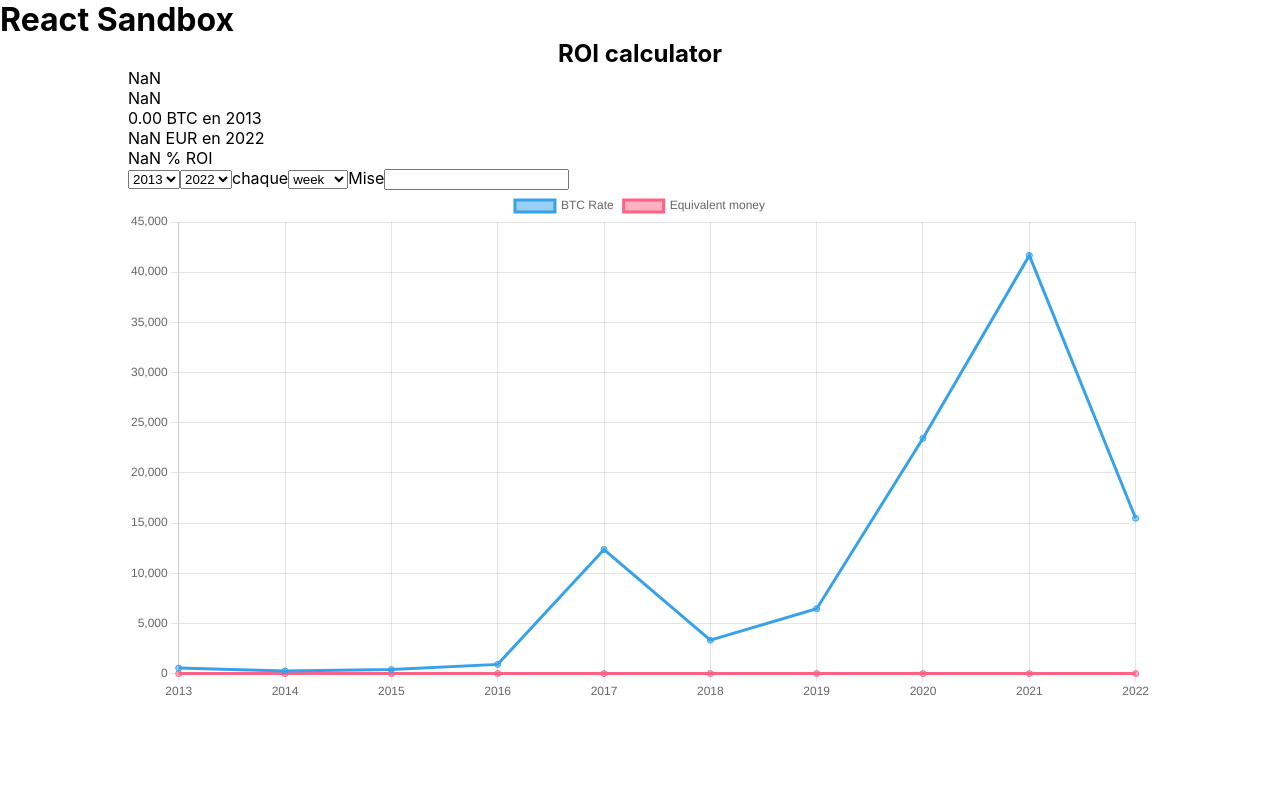
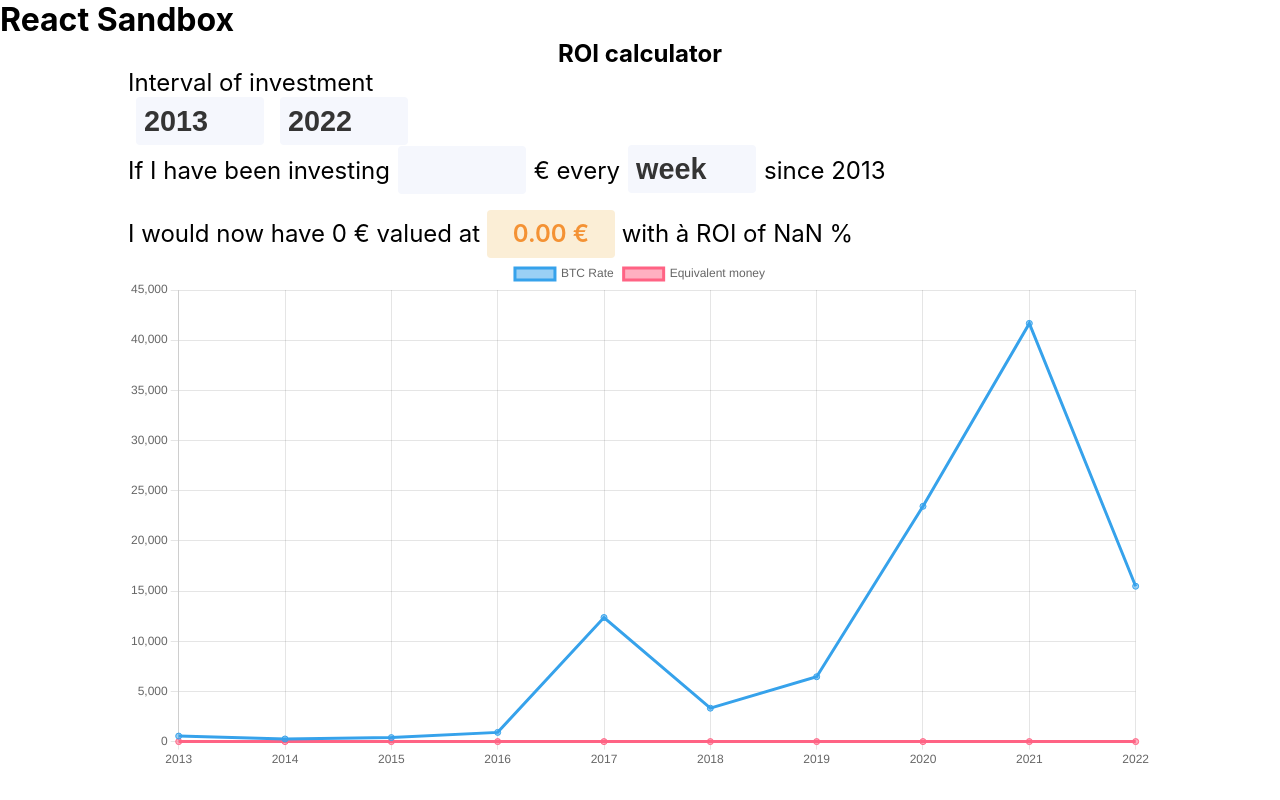
Before and after one commit to Dadagis/react-sandbox, a React (Create React App) app: page / in a window 1280 px wide. Built offline with nearby package versions, Linux system fonts and the light colour scheme.

Commit message:
:lipstick: Clearer visual indicators of what's happening

```diff
--- a/src/components/calculator.jsx
+++ b/src/components/calculator.jsx
@@ -25,7 +25,7 @@ export default function Calculator() {
     2022: 15479.995,
   });
   const [frequency, setFrequency] = useState({ week: 53, month: 12, year: 1 });
-  const [chosenFrequency, setChosenFrequency] = useState(null);
+  const [chosenFrequency, setChosenFrequency] = useState('week');
 
   const generateChart = () => {
     if (chart) chart.destroy();
@@ -127,7 +127,7 @@ export default function Calculator() {
 
   return (
     <div className="calculator">
-      <p>{chosenFrequency}</p>
+      {/* <p>{chosenFrequency}</p>
       <p>{(endYear - startYear) * frequency[chosenFrequency]}</p>
       <p>{(endYear - startYear) * frequency[chosenFrequency] * baseIncome}</p>
       <p>
@@ -148,8 +148,10 @@ export default function Calculator() {
             100
         )}{' '}
         % ROI
-      </p>
+      </p> */}
+      <p>Interval of investment</p>
       <select
+        className="dropdown-years"
         name="dropdown-years"
         id="dropdown-years-start"
         onChange={({ target }) => {
@@ -163,6 +165,7 @@ export default function Calculator() {
         ))}
       </select>
       <select
+        className="dropdown-years"
         name="dropdown-years"
         id="dropdown-years-end"
         onChange={({ target }) => {
@@ -178,8 +181,20 @@ export default function Calculator() {
             </option>
           ))}
       </select>
-      <span>chaque</span>
+      <div>
+        <span>If I have been investing</span>
+        <input
+          className="dropdown-years"
+          type="text"
+          name="investment"
+          id="investment"
+          onChange={({ target }) => {
+            setBaseIncome(Number(target.value));
+          }}
+        />
+        <span>€ every</span>
         <select
+          className="dropdown-years"
           name="dropdown-frequency"
           id="dropdown-frequency"
           onChange={({ target }) => {
@@ -192,15 +207,34 @@ export default function Calculator() {
             </option>
           ))}
         </select>
-      <label htmlFor="investment">Mise</label>
-      <input
-        type="text"
-        name="investment"
-        id="investment"
-        onChange={({ target }) => {
-          setBaseIncome(Number(target.value));
-        }}
-      />
+        <span>since {startYear}</span>
+      </div>
+      <div>
+        <span>I would now have </span>
+        <span>
+          {(endYear - startYear) * frequency[chosenFrequency] * baseIncome} €
+        </span>
+        <span> valued at </span>
+        <span className="current-money">
+          {(
+            (((endYear - startYear) * frequency[chosenFrequency] * baseIncome) /
+              revenue[startYear]) *
+            revenue[endYear]
+          ).toFixed(2)}{' '}
+          €
+        </span>
+        <span>
+          {' '}
+          with à ROI of{' '}
+          {Math.round(
+            (((baseIncome / revenue[startYear]) * revenue[endYear] -
+              baseIncome) /
+              baseIncome) *
+              100
+          )}{' '}
+          %
+        </span>
+      </div>
       <canvas id="chart-container"></canvas>
     </div>
   );
--- a/src/styles/calculator.scss
+++ b/src/styles/calculator.scss
@@ -1,3 +1,35 @@
 .calculator {
   width: 80vw;
 }
+
+.dropdown-years {
+  appearance: none;
+  height: 3rem;
+  width: 8rem;
+  border-radius: 0.25rem;
+  border: none;
+  font-weight: 800;
+  font-size: 1.8rem;
+  text-indent: 0.5rem;
+  background-color: #f5f7fd;
+  color: rgb(52, 52, 52);
+  margin: 0 0.5rem;
+}
+
+p,
+span {
+  font-size: 1.5rem;
+}
+
+.current-money {
+  color: #f49234;
+  background-color: #fbeed6;
+  height: 3rem;
+  min-width: 8rem;
+  border-radius: 0.25rem;
+  display: inline-block;
+  text-align: center;
+  line-height: 3rem;
+  margin-top: 1rem;
+  font-weight: 600;
+}
```
Lines whose indentation alone changed are shown as unchanged.
